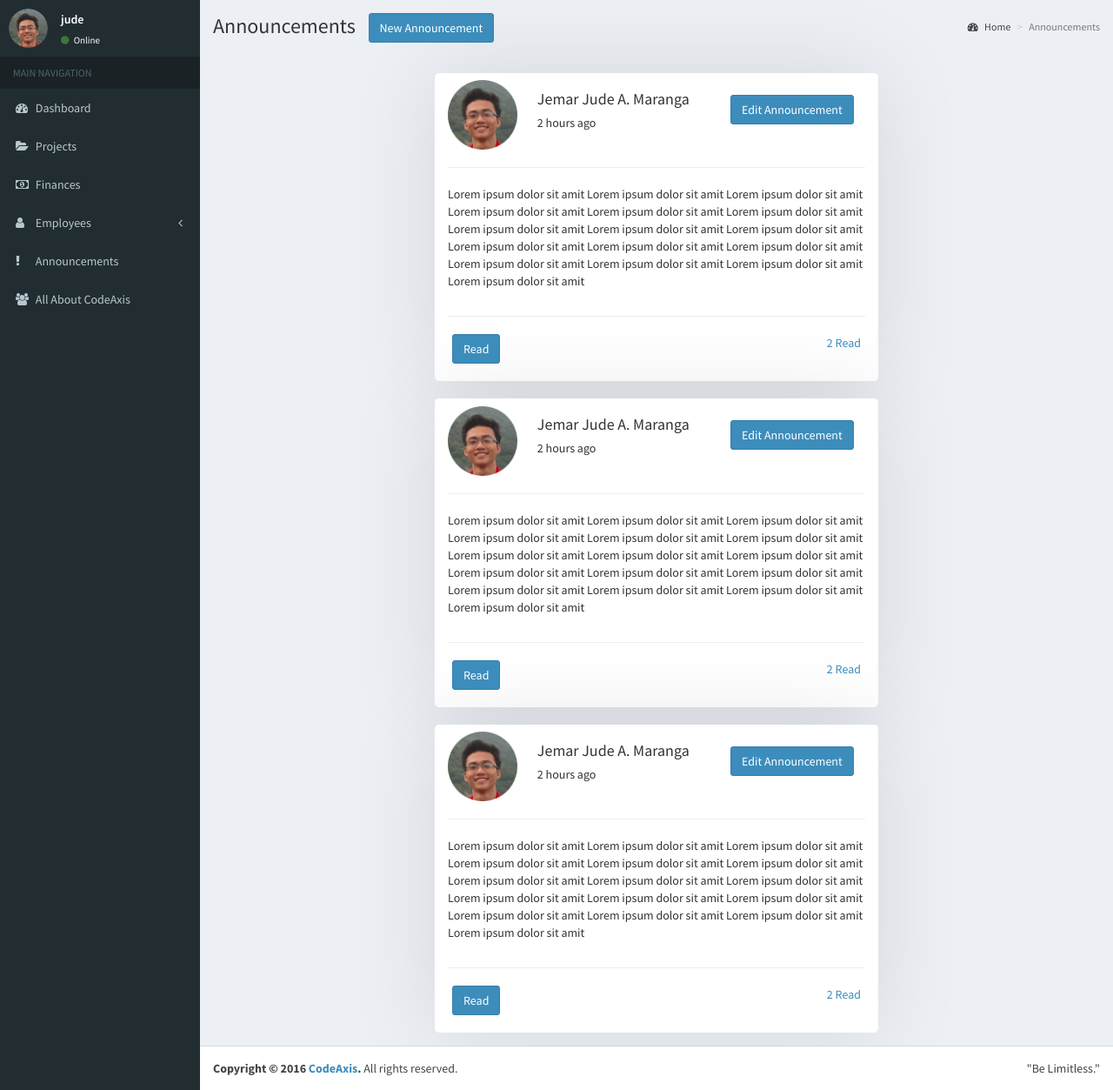
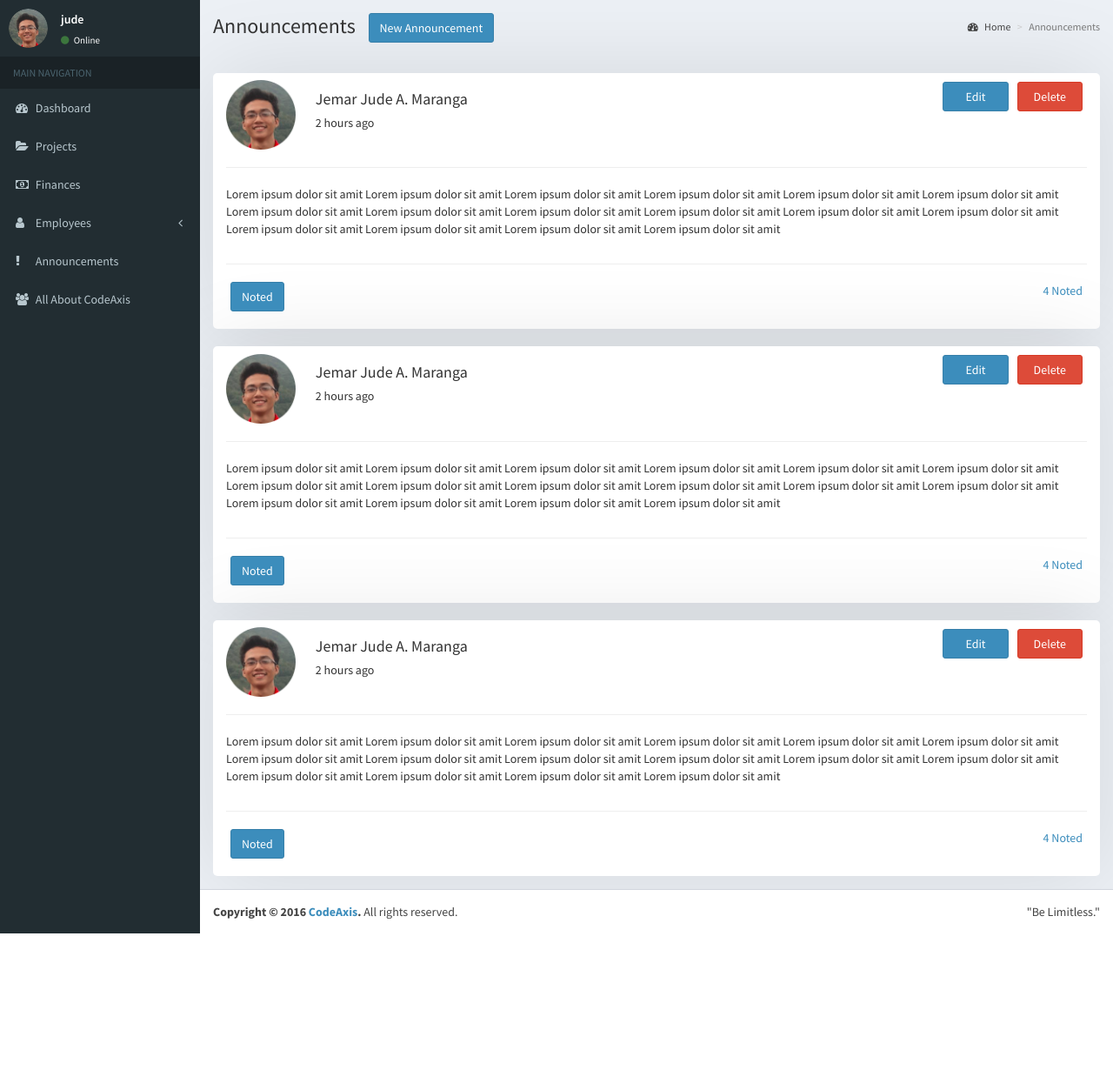
Before and after one commit to codeaxiscom/ca-management, a PHP site: page /announcement.php in a window 1280 px wide. Shown: the part 50-1303 px from the top of the page at 87% size. After the commit the page ends 1123 px from the top, so only its background shows below. Run offline with PHP 8.4, Linux system fonts and the light colour scheme; a user stored in the database is signed in; data comes from the database, SQL or seed files in the repository.

Commit message:
updated announcement.php

```diff
--- a/announcement.php
+++ b/announcement.php
@@ -69,8 +69,28 @@
 									<h5>2 hours ago</h5>
 								</div>
 							</div>
-							<div class="col-md-4 edit-button">
-								<button type="button" class="btn btn-primary">Edit Announcement</button>
+							<div class="col-md-4 heading-button">
+								<button type="button" class="btn btn-danger delete-button" data-toggle="modal" data-target="#myModal">Delete</button>
+									<div id="myModal" class="modal fade" role="dialog">
+										<div class="modal-dialog">
+											<!-- Modal content-->
+											<div class="modal-content">
+												<div class="modal-header">
+													<button type="button" class="close" data-dismiss="modal">&times;</button>
+													<h4 class="modal-title">Confirm Deletion</h4>
+												</div>
+												<div class="modal-body">
+													<p>Are you sure you want to delete this announcement?</p>
+												</div>
+												<div class="modal-footer">
+													<button type="button" class="btn btn-danger" data-dismiss="modal">Yes</button>
+													<button type="button" class="btn btn-primary" data-dismiss="modal">No</button>
+												</div>
+											</div>
+										</div>
+									</div>
+
+								<button type="button" class="btn btn-primary edit-button">Edit</button>
 							</div>
 						</div><hr/>
 						<div class="row">
@@ -83,8 +103,8 @@
 						</div><hr/>
 						<div class="row">
 							<div class="col-md-12 announcement-footer">
-								<button type="button" class="btn btn-primary read-button">Read</button>
-								<a href="#" data-toggle="tooltip" data-html="true" data-placement="bottom" title="Xavier <br/> David <br/> Jude <br/> Chris" class="read-tag">2 Read</a>
+								<button type="button" class="btn btn-primary read-button">Noted</button>
+								<a href="#" data-toggle="tooltip" data-html="true" data-placement="bottom" title="Xavier <br/> David <br/> Jude <br/> Chris" class="read-tag">4 Noted</a>
 							</div>
 						</div>
 					</div>
@@ -97,8 +117,9 @@
 									<h5>2 hours ago</h5>
 								</div>
 							</div>
-							<div class="col-md-4 edit-button">
-								<button type="button" class="btn btn-primary">Edit Announcement</button>
+							<div class="col-md-4 heading-button">
+								<button type="button" class="btn btn-danger delete-button">Delete</button>
+								<button type="button" class="btn btn-primary edit-button">Edit</button>
 							</div>
 						</div><hr/>
 						<div class="row">
@@ -111,12 +132,11 @@
 						</div><hr/>
 						<div class="row">
 							<div class="col-md-12 announcement-footer">
-								<button type="button" class="btn btn-primary read-button">Read</button>
-								<a href="#" data-toggle="tooltip" data-html="true" data-placement="bottom" title="Xavier <br/> David <br/> Jude <br/> Chris" class="read-tag">2 Read</a>
+								<button type="button" class="btn btn-primary read-button">Noted</button>
+								<a href="#" data-toggle="tooltip" data-html="true" data-placement="bottom" title="Xavier <br/> David <br/> Jude <br/> Chris" class="read-tag">4 Noted</a>
 							</div>
 						</div>
 					</div>
-
 					<div class="container announcement-container">
 						<div class="row">
 							<div class="col-md-8 announcement-heading">
@@ -126,8 +146,9 @@
 									<h5>2 hours ago</h5>
 								</div>
 							</div>
-							<div class="col-md-4 edit-button">
-								<button type="button" class="btn btn-primary">Edit Announcement</button>
+							<div class="col-md-4 heading-button">
+								<button type="button" class="btn btn-danger delete-button">Delete</button>
+								<button type="button" class="btn btn-primary edit-button">Edit</button>
 							</div>
 						</div><hr/>
 						<div class="row">
@@ -140,8 +161,8 @@
 						</div><hr/>
 						<div class="row">
 							<div class="col-md-12 announcement-footer">
-								<button type="button" class="btn btn-primary read-button">Read</button>
-								<a href="#" data-toggle="tooltip" data-html="true" data-placement="bottom" title="Xavier <br/> David <br/> Jude <br/> Chris" class="read-tag">2 Read</a>
+								<button type="button" class="btn btn-primary read-button">Noted</button>
+								<a href="#" data-toggle="tooltip" data-html="true" data-placement="bottom" title="Xavier <br/> David <br/> Jude <br/> Chris" class="read-tag">4 Noted</a>
 							</div>
 						</div>
 					</div>
--- a/css/announcement.css
+++ b/css/announcement.css
@@ -6,7 +6,7 @@
 	margin-left: 10px;
 }
 .announcement-container{
-	width: 50%;
+	width: 100%;
 	margin-top: 20px;
 	background-color: #fff;
 	box-shadow: 0 0 100px rgba(0, 0, 0, 0.1);
@@ -25,8 +25,18 @@
 	width: 80px;
 	height: 80px;
 }
+.heading-button{
+	margin-top: 10px;
+}
 .edit-button{
-	padding: 25px 0;
+	float: right;
+	margin-right: 10px;
+	padding: 6px 25px;
+}
+.delete-button{
+	float: right;
+	margin-right: 5px;
+	padding: 6px 18px;
 }
 .announcement-footer{
 	padding: 20px 20px;
```
Also changed, not shown: 1 other file.
